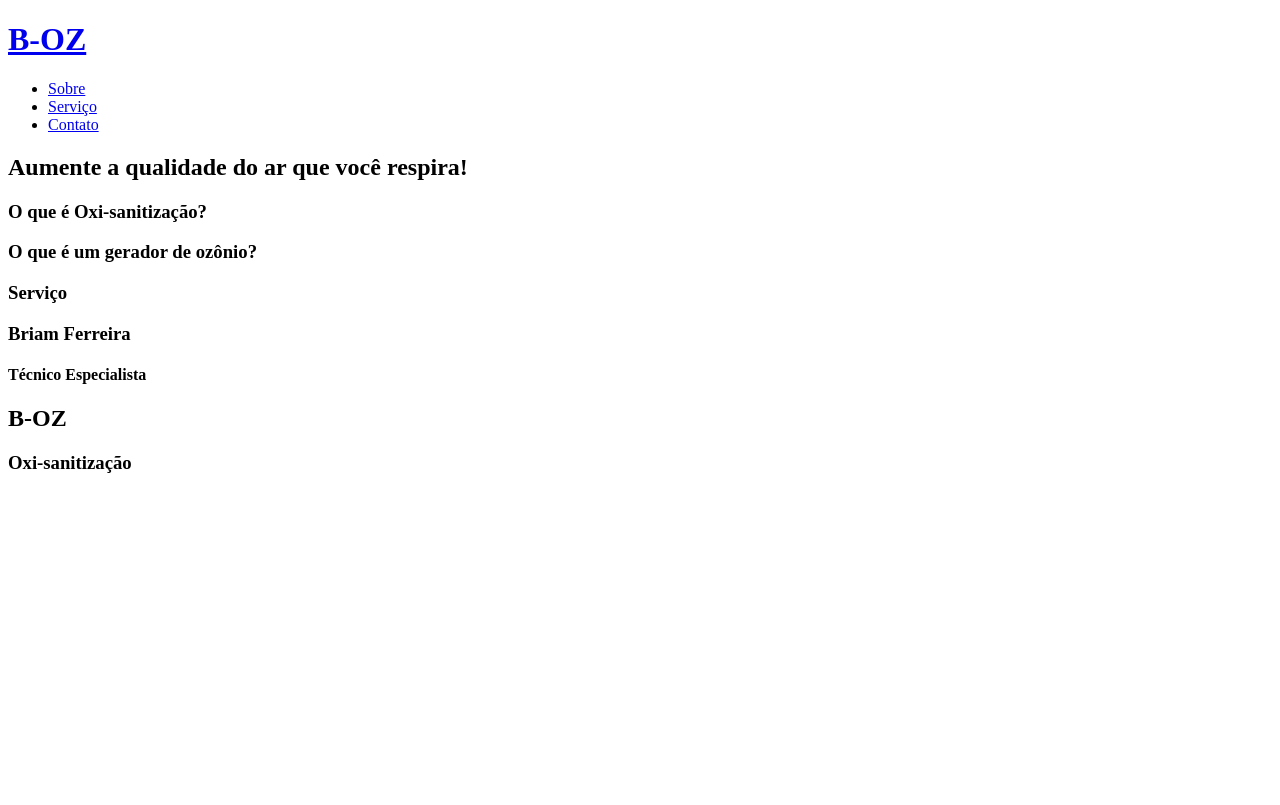
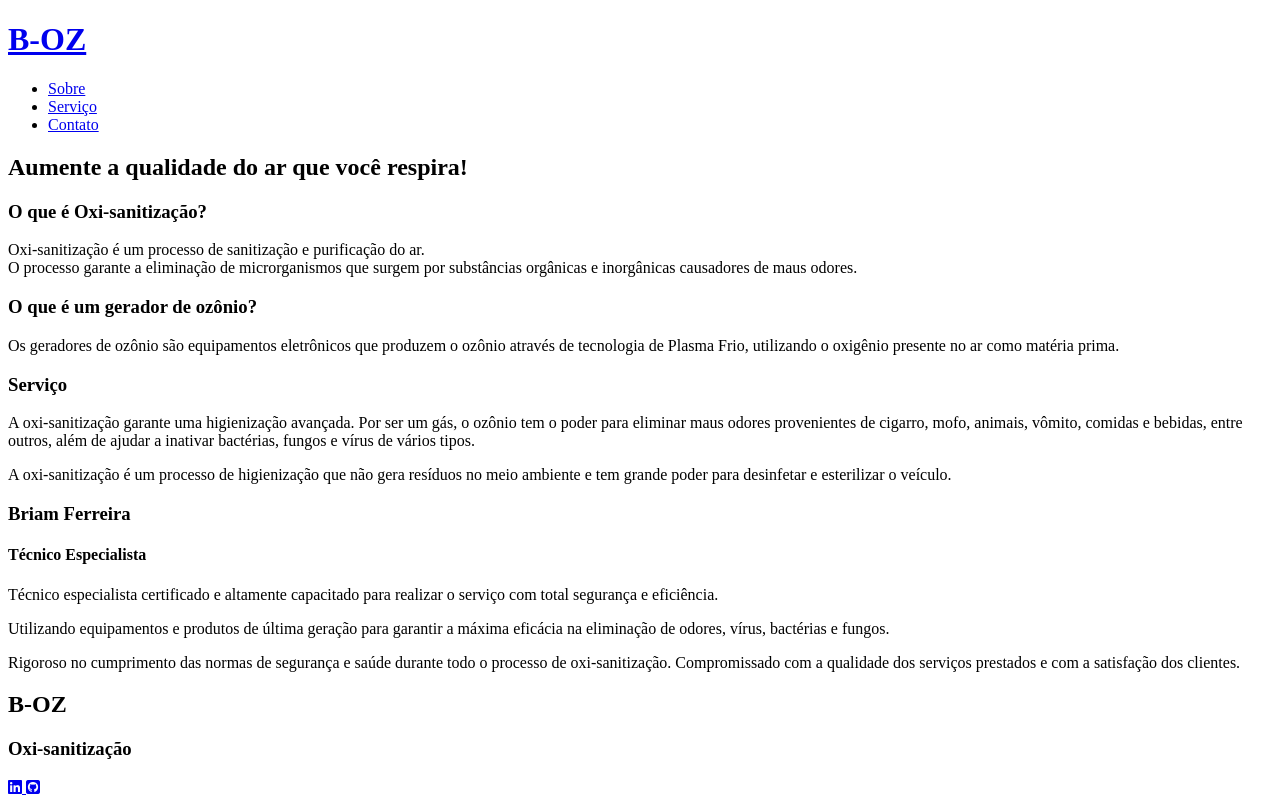
Before and after one commit to fcbriam/projeto-boz-oxisanitizacao, a plain HTML site: page index.html in a window 1280 px wide. Drawn offline with Linux system fonts and the light colour scheme.

Commit message:
Adicionando conteúdo
Conteúdo + imagens

```diff
--- a/index.html
+++ b/index.html
@@ -4,6 +4,11 @@
     <meta charset="UTF-8">
     <meta name="viewport" content="width=device-width, initial-scale=1.0">
     <title>B-OZ Oxi-sanitização</title>
+
+    <link rel="stylesheet" href="https://cdnjs.cloudflare.com/ajax/libs/font-awesome/6.5.1/css/all.min.css" integrity="sha512-DTOQO9RWCH3ppGqcWaEA1BIZOC6xxalwEsw9c2QQeAIftl+Vegovlnee1c9QX4TctnWMn13TZye+giMm8e2LwA==" crossorigin="anonymous" referrerpolicy="no-referrer"/>
+
+    <link rel="stylesheet" href="style.css">
+
 </head>
 <body>
     <header>
@@ -27,6 +32,9 @@
     <section class="sobre">
         <div>
             <h3>O que é Oxi-sanitização?</h3>
+
+            <p>Oxi-sanitização é um processo de sanitização e purificação do ar.<br>
+            O processo garante a eliminação de microrganismos que surgem por substâncias orgânicas e inorgânicas causadores de maus odores.</p>
         </div>
 
         <!-- Imagem direita -->
@@ -34,6 +42,9 @@
 
         <div>
             <h3>O que é um gerador de ozônio?</h3>
+
+            <p>Os geradores de ozônio são equipamentos eletrônicos que produzem o ozônio através de tecnologia de Plasma Frio, utilizando o oxigênio presente no ar como matéria prima.</p>
+
         </div>
     </section>
 
@@ -42,7 +53,10 @@
             <!-- imagem gerador -->
             <div>
                 <h3>Serviço</h3>
-                <p></p>
+
+                <p>A oxi-sanitização garante uma higienização avançada. Por ser um gás, o ozônio tem o poder para eliminar maus odores provenientes de cigarro, mofo, animais, vômito, comidas e bebidas, entre outros, além de ajudar a inativar bactérias, fungos e vírus de vários tipos.</p>
+
+                <p>A oxi-sanitização é um processo de higienização que não gera resíduos no meio ambiente e tem grande poder para desinfetar e esterilizar o veículo.</p>
             </div>
         </div>
 
@@ -52,7 +66,10 @@
                 <h3>Briam Ferreira</h3>
                 <h4>Técnico Especialista</h4>
 
-                <p></p>
+                <p>Técnico especialista certificado e altamente capacitado para realizar o serviço com total segurança e eficiência.
+                <p>Utilizando equipamentos e produtos de última geração para garantir a máxima eficácia na eliminação de odores, vírus, bactérias e fungos.</p>
+                <p>Rigoroso no cumprimento das normas de segurança e saúde durante todo o processo de oxi-sanitização. Compromissado com a qualidade dos serviços prestados e com a satisfação dos clientes.
+                </p>
             </div>
         </div>
     </section>
@@ -60,6 +77,14 @@
     <footer>
         <h2>B-OZ</h>
         <h3>Oxi-sanitização</h3>
+
+        <a href="https://www.linkedin.com/in/briam-ferreira/" target="_blank">
+            <i class="fa-brands fa-linkedin"></i>
+        </a>
+
+        <a href="https://github.com/fcbriam" target="_blank">
+            <i class="fa-brands fa-square-github"></i>
+        </a>
     </footer>
 </body>
 </html>
```
Also changed, not shown: src/imagens/foto1.jpg (added), src/imagens/gerador-ozonio.png (added), src/imagens/ozpro-1.png (added), src/imagens/profile2.png (added), style.css (added), 1 other file.
